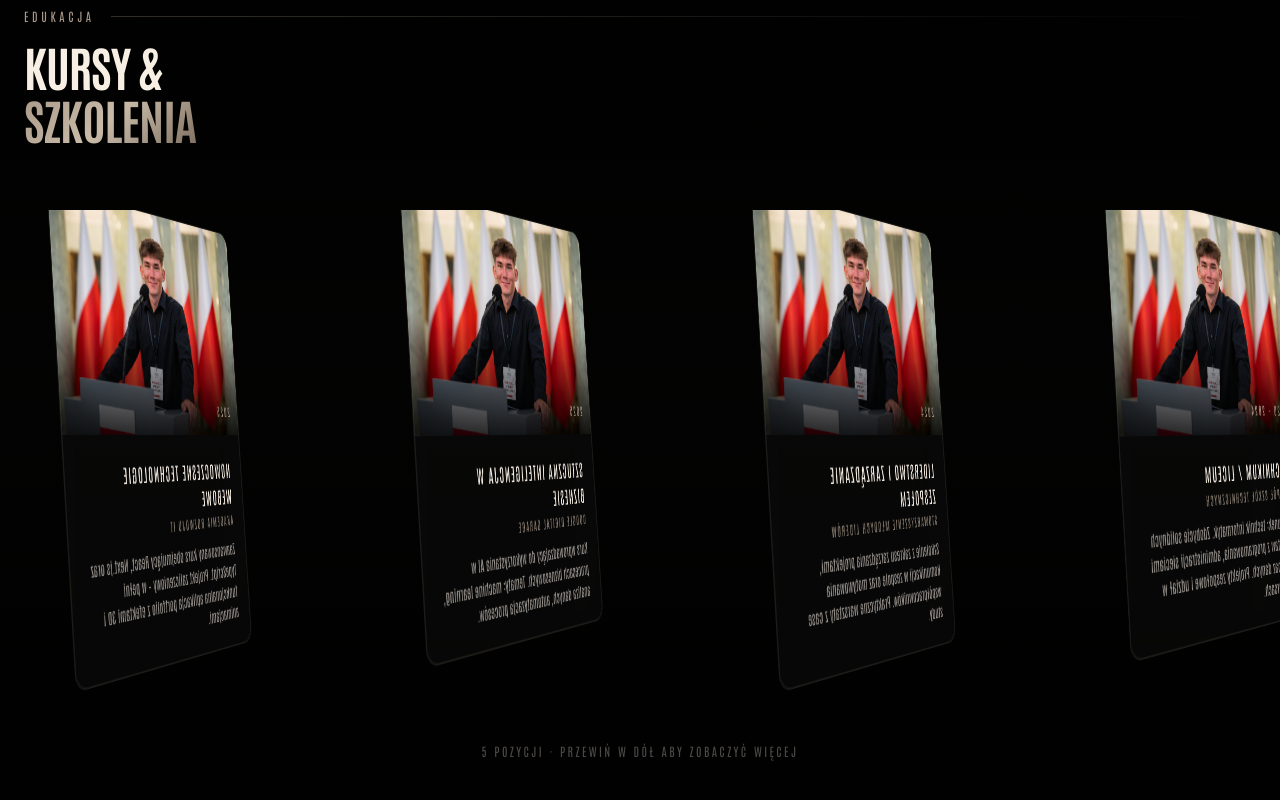
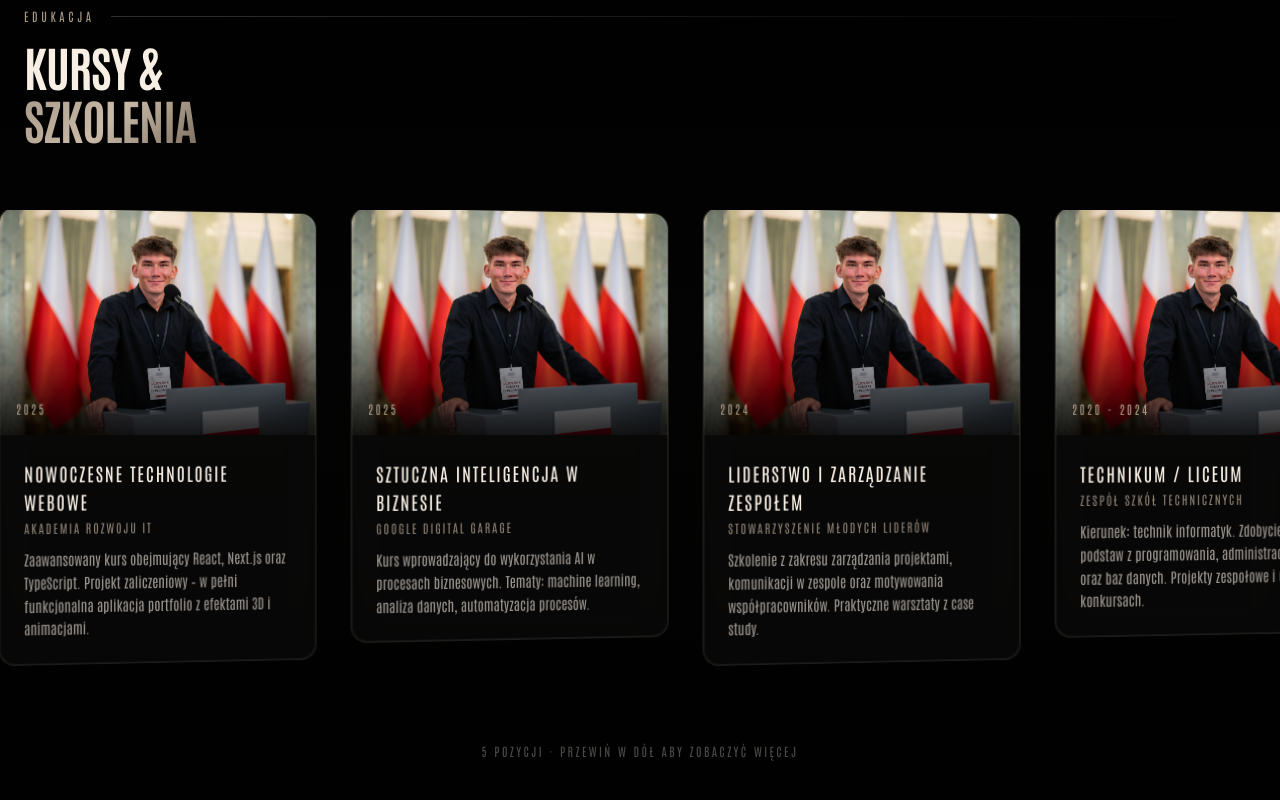
Before and after one commit to mikimikolajchmielewski12-bot/portfolio, a Next.js app: page / in a window 1280 px wide. Shown: the part 2024-2824 px from the top of the page. Built offline with nearby package versions, Linux system fonts and the light colour scheme.

Commit message:
Fix 3D card rotation: limit to -20..20deg to prevent mirrored text

```diff
--- a/src/app/layout.tsx
+++ b/src/app/layout.tsx
@@ -5,13 +5,13 @@ import { Footer } from "@/components/Footer";
 import { FloatingParticles } from "@/components/FloatingParticles";
 
 export const metadata: Metadata = {
-  title: "Mikołaj Chmielewski | Premium Portfolio",
+  title: "Mikołaj Chmielewski | Portfolio",
   description:
     "Portfolio Mikołaja Chmielewskiego – kursy, szkolenia, wyjazdy, osiągnięcia i rozwój.",
   openGraph: {
-    title: "Mikołaj Chmielewski | Portfolio",
+    title: "Mikołaj Chmielewski Portfolio",
     description:
-      "Premium portfolio – kursy, szkolenia, wyjazdy i osiągnięcia.",
+      "Portfolio Mikołaja Chmielewskiego – kursy, szkolenia, wyjazdy, osiągnięcia i rozwój.",
     type: "website",
   },
 };
--- a/src/components/DiplomaCard3D.tsx
+++ b/src/components/DiplomaCard3D.tsx
@@ -40,8 +40,9 @@ export function DiplomaCard3D({
       <div
         className="relative w-full transition-transform duration-100 ease-out"
         style={{
-          transform: `rotateY(${rotation}deg) rotateX(${Math.sin(rotation * (Math.PI / 180)) * 5}deg)`,
+          transform: `rotateY(${rotation}deg)`,
           transformStyle: "preserve-3d",
+          backfaceVisibility: "hidden",
         }}
       >
         <div className="glass rounded-2xl overflow-hidden group cursor-pointer">
--- a/src/hooks/useScrollRotation.ts
+++ b/src/hooks/useScrollRotation.ts
@@ -20,7 +20,7 @@ export function useScrollRotation() {
         Math.max(0, (windowHeight - rect.top) / (windowHeight + elementHeight))
       );
 
-      setRotation(progress * 360);
+      setRotation((progress - 0.5) * 40);
     };
 
     window.addEventListener("scroll", handleScroll, { passive: true });
```
